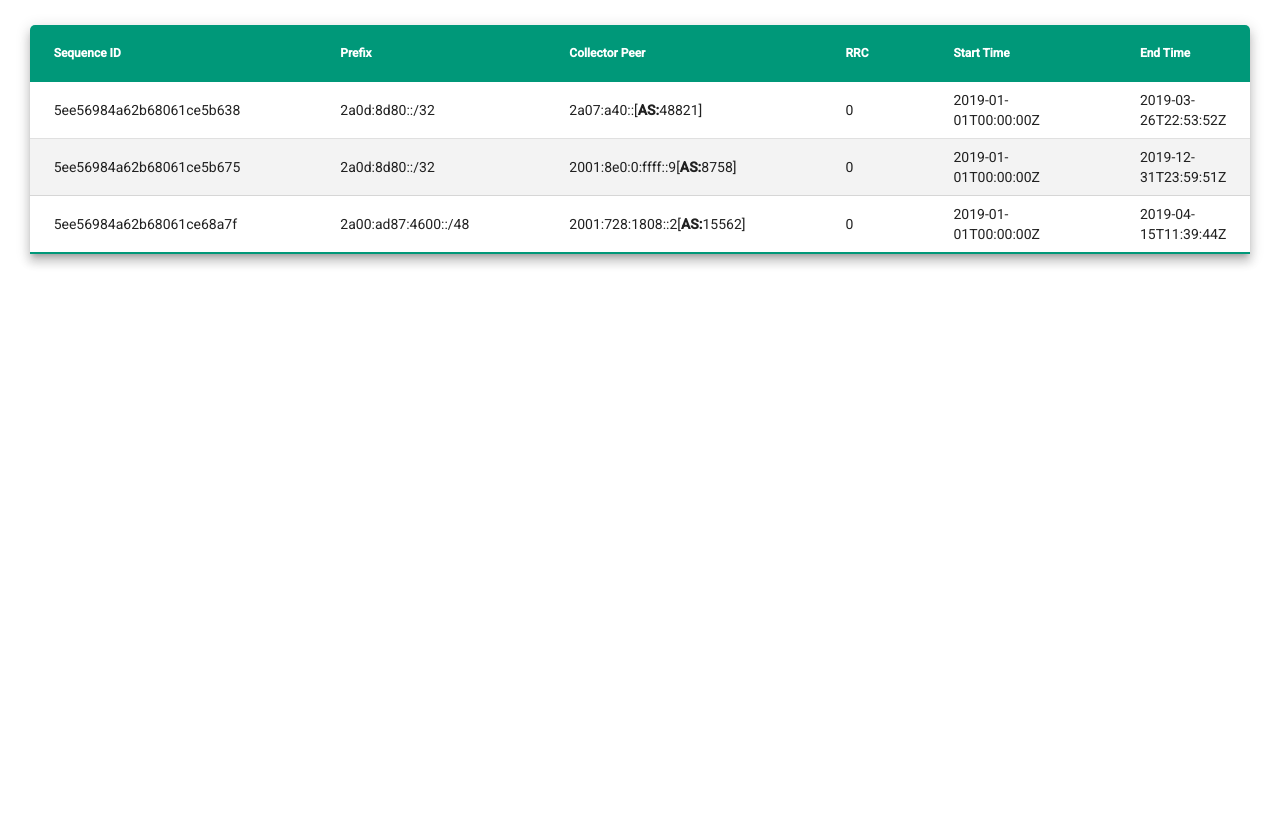
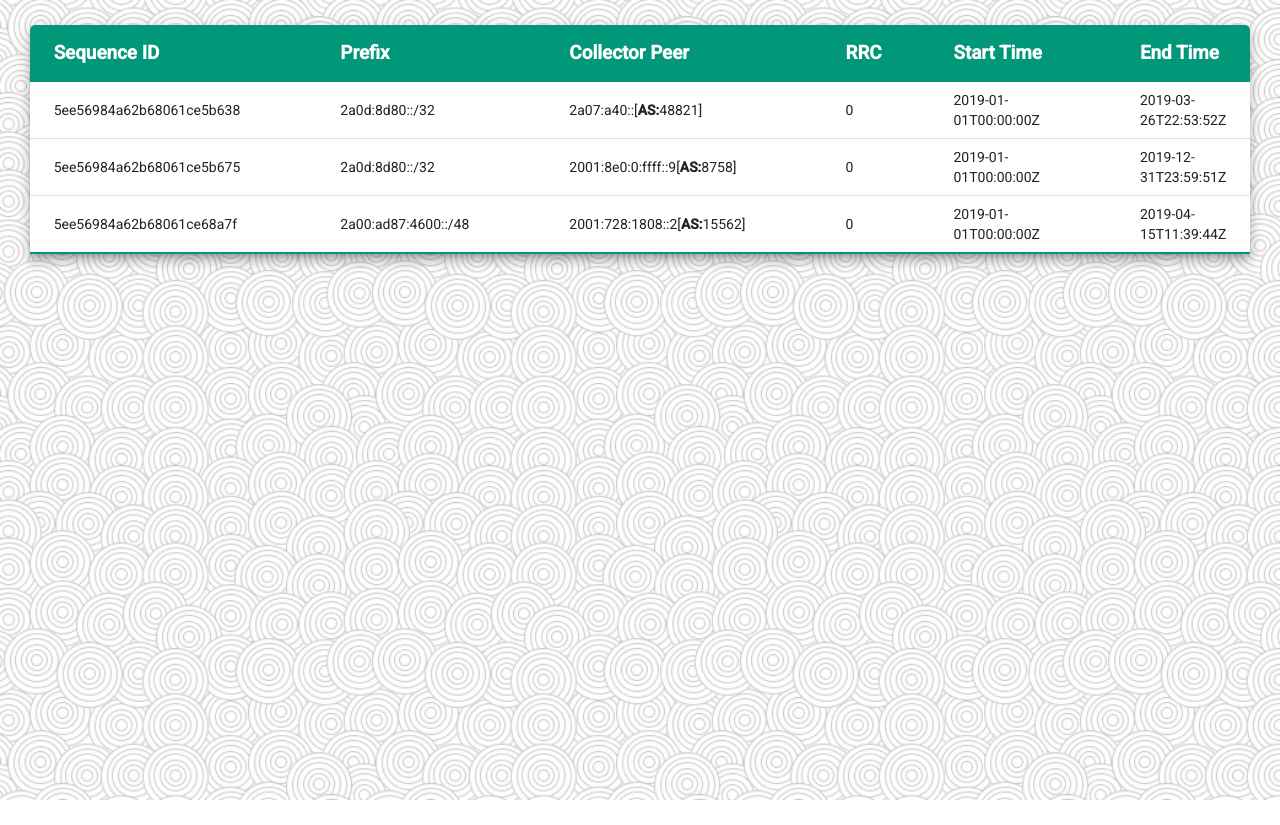
Before and after one commit to mauri5566/sitocopy, an Angular app: page / in a window 1280 px wide. After the commit the page ends 800 px from the top, so only its background shows below. Built offline with nearby package versions, Linux system fonts and the light colour scheme.

Commit message:
tabella espansione

```diff
--- a/src/app/app.component.html
+++ b/src/app/app.component.html
@@ -1,5 +1,2 @@
-
-
-
 
 <router-outlet></router-outlet>
--- a/src/app/sequences/sequences.component.css
+++ b/src/app/sequences/sequences.component.css
@@ -1,14 +1,21 @@
-
+html {
+  background-image: url(../pattern.jpg);
+  overflow: hidden;
+  background-size: cover;
+  width: 100%;
+  min-height: 100vh;
+}
 
 th {
     background-color: #009879;
     color: #ffffff;
     text-align: left;
     font-weight: bold;
+    font-size: 1.5em;
 }
 
 .mat-cell{
-  padding: 8px 100px 8px 0;
+  padding: 8px 100px 0px 0;
 }
 
 
@@ -16,9 +23,6 @@ td {
     width:100%;
 }
 
-tr:nth-of-type(even){
-  background-color: #f3f3f3;
-}
 
 tr:last-of-type{
   border-bottom: 2px solid #009879;
@@ -27,9 +31,22 @@ tr:last-of-type{
   border-collapse: collapse;
   margin: 25px 0;
   font-size: 0.9em;
-  width: 95%;
+  width: 90%;
   border-radius: 5px 5px 0 0;
   overflow: hidden;
   margin-left: auto;
   margin-right: auto;
 }
+
+tr.example-detail-row {
+  height: 0;
+}
+
+.example-element-row td {
+  border-bottom-width: 0;
+}
+
+.example-element-detail {
+  overflow: hidden;
+  display: flex;
+}
--- a/src/app/sequences/sequences.component.html
+++ b/src/app/sequences/sequences.component.html
@@ -1,24 +1,22 @@
-
-<table mat-table [dataSource]="dataSource" class="mat-elevation-z8">
-
+<html>
+<table mat-table
+              [dataSource]="dataSource" multiTemplateDataRows
+              class="mat-elevation-z8">
         <ng-container matColumnDef="Sequence ID">
             <th mat-header-cell *matHeaderCellDef> Sequence ID </th>
             <td mat-cell *matCellDef="let element"> {{element.id}} </td>
           </ng-container>
 
-  <!-- Name Column -->
           <ng-container matColumnDef="Prefix">
             <th mat-header-cell *matHeaderCellDef> Prefix </th>
             <td mat-cell *matCellDef="let element"> {{element.prefix}} </td>
           </ng-container>
 
-  <!-- Weight Column -->
           <ng-container matColumnDef="Collector Peer">
             <th mat-header-cell *matHeaderCellDef> Collector Peer </th>
             <td mat-cell *matCellDef="let element"> {{element.collectorPeer.peerIPAddress}}[<b>AS:</b>{{element.collectorPeer.peerAS}}] </td>
           </ng-container>
 
-  <!-- Symbol Column -->
           <ng-container matColumnDef="RRC">
             <th mat-header-cell *matHeaderCellDef> RRC </th>
             <td mat-cell *matCellDef="let element"> {{element.rRC}} </td>
@@ -34,6 +32,24 @@
             <td mat-cell *matCellDef="let element"> {{element.end}} </td>
           </ng-container>
 
-  <tr mat-header-row *matHeaderRowDef="displayedColumns"></tr>
-  <tr mat-row *matRowDef="let row; columns: displayedColumns;"></tr>
+          <!-- Expanded Content Column - The detail row is made up of this one column that spans across all columns -->
+          <ng-container matColumnDef="expandedDetail">
+            <td mat-cell *matCellDef="let element" [attr.colspan]="columnsToDisplay.length">
+              <div class="example-element-detail"
+                  [@detailExpand]="element == expandedElement ? 'expanded' : 'collapsed'">
+                <div>
+                  <h1>Dati aggiuntivi</h1>
+                </div>
+              </div>
+            </td>
+          </ng-container>
+
+          <tr mat-header-row *matHeaderRowDef="columnsToDisplay"></tr>
+          <tr mat-row *matRowDef="let element; columns: columnsToDisplay;"
+              class="example-element-row"
+              [class.example-expanded-row]="expandedElement === element"
+              (click)="expandedElement = expandedElement === element ? null : element">
+          </tr>
+          <tr mat-row *matRowDef="let row; columns: ['expandedDetail']" class="example-detail-row"></tr>
         </table>
+</html>
--- a/src/app/sequences/sequences.component.ts
+++ b/src/app/sequences/sequences.component.ts
@@ -7,11 +7,21 @@ import {MatTableDataSource} from '@angular/material/table';
   selector: 'app-sequences',
   templateUrl: './sequences.component.html',
   styleUrls: ['./sequences.component.css'],
+  animations: [
+    trigger('detailExpand', [
+      state('collapsed', style({height: '0px', minHeight: '0'})),
+      state('expanded', style({height: '*'})),
+      transition('expanded <=> collapsed', animate('225ms cubic-bezier(0.4, 0.0, 0.2, 1)')),
+    ]),
+  ],
 })
 export class SequencesComponent {
-  displayedColumns: string[] = ['Sequence ID', 'Prefix', 'Collector Peer', 'RRC', 'Start Time', 'End Time'];
-  dataSource = new MatTableDataSource<Sequences>(ELEMENT_DATA);
+  columnsToDisplay: string[] = ['Sequence ID', 'Prefix', 'Collector Peer', 'RRC', 'Start Time', 'End Time'];
+  dataSource = ELEMENT_DATA;
+  expandedElement: Sequences [] = [];
 }
+
+
 export interface Sequences{
 	id: string;
 	prefix: string;
```
Also changed, not shown: src/app/pattern.jpg (added), src/index.html (line endings or trailing spaces). Lines whose indentation alone changed are shown as unchanged.
